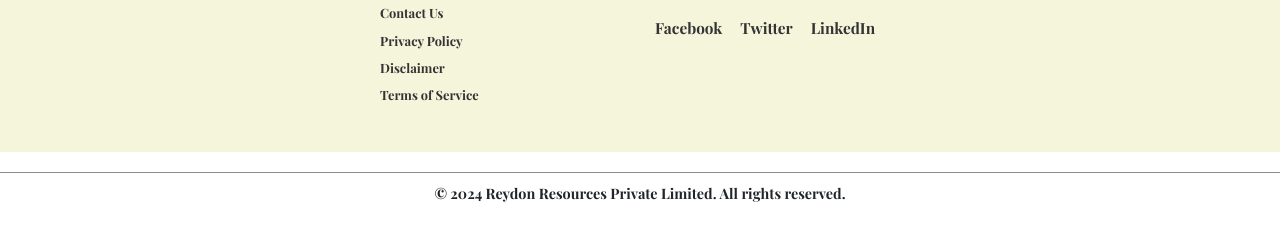
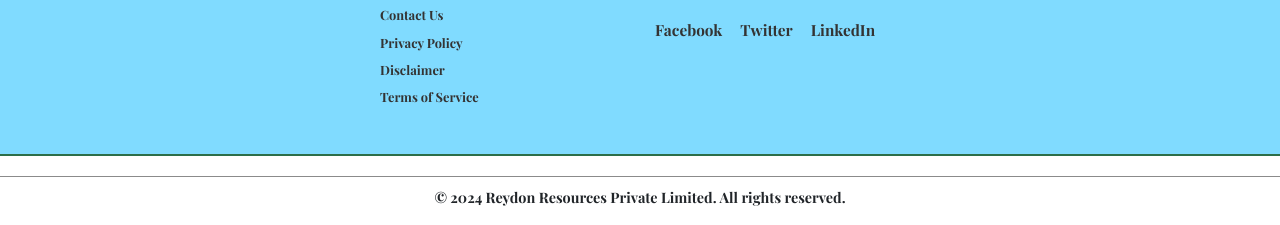
Before and after one commit to Swathiseenivasan/Reydon-Resources-, a plain HTML site: page contactus.html in a window 1280 px wide. Shown: the part 1785-2010 px from the top of the page. Drawn offline with nearby package versions, Linux system fonts and the light colour scheme.

Commit message:
minor update

```diff
--- a/base.css
+++ b/base.css
@@ -318,11 +318,14 @@ filter: drop-shadow(0px 4px 7px rgba(0, 0, 0, 0.9));
 font-size: 1.3rem;
 }
 .site-footer {
-    background-color: #F5F5DC;
+    background-color: #00b7ff7f;
     padding: 20px 0px;
     color: #333333;
     font-family: 'Open Sans', sans-serif;
     font-size: 0.8rem !important;
+    border-top: 2px solid var(--primary-color);
+    border-bottom: 2px solid var(--primary-color);
+
   }
 
   .site-footer .site-cotainer {
--- a/contactus.html
+++ b/contactus.html
@@ -3,7 +3,7 @@
 <head>
   <meta charset="UTF-8">
   <meta name="viewport" content="width=device-width, initial-scale=1.0">
-  <title>About us</title>
+  <title>Contact us</title>
   <link rel="stylesheet" href="contactus.css">
   <link rel="stylesheet" href="https://unpkg.com/aos@next/dist/aos.css" />
   <link href="https://fonts.googleapis.com/css2?family=Open+Sans:wght@400&family=Playfair+Display:wght@700&display=swap"
```
